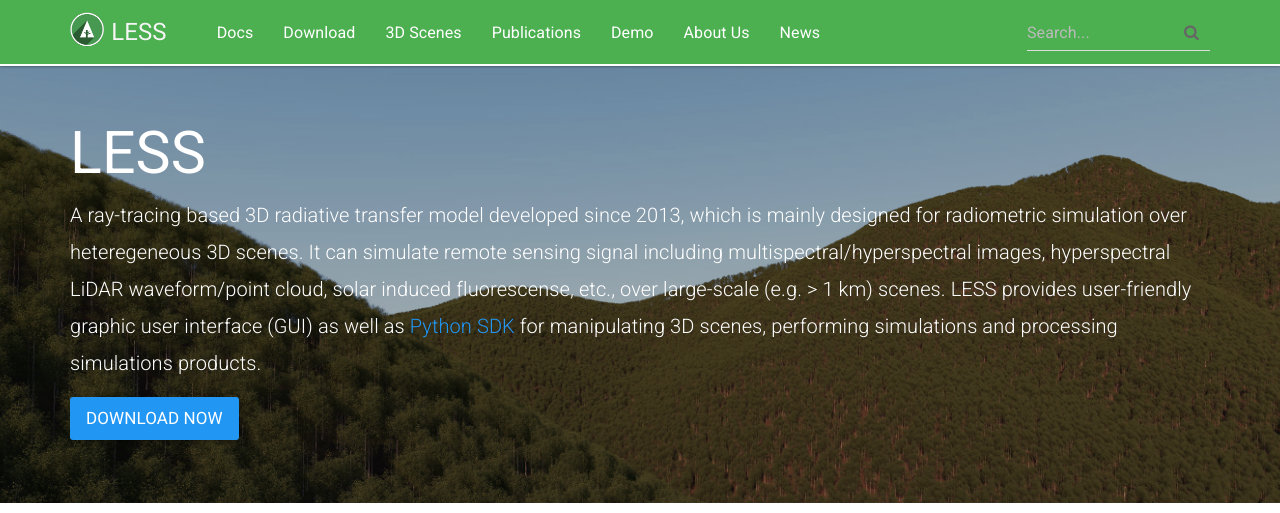
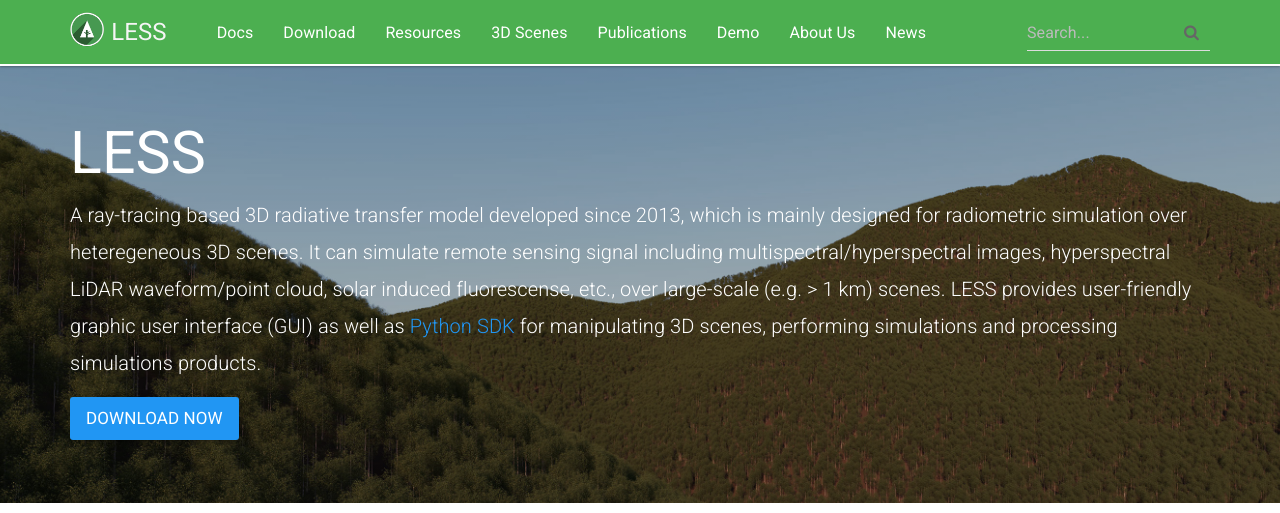
Before and after one commit to jianboqi/jianboqi.github.io, a Jekyll site: the page built from index.html, in a window 1280 px wide. Shown: the top 513 px of the page. Built offline with Jekyll 4.4.1, drawn with Linux system fonts in a browser that asks for light colours; nearby versions of some CDN libraries; comment, search, counter and statistics services are not loaded; grey boxes are pictures that could not be loaded.

Commit message:
Update topnav.html

```diff
--- a/_includes/topnav.html
+++ b/_includes/topnav.html
@@ -15,6 +15,7 @@
             <ul class="nav navbar-nav">
                 <li {% if page.sectionid=='docs' %} class="active" {% endif %}><a href="{{ "/docs/documentation/" | prepend: site.baseurl }}">Docs</a></li>
                 <li {% if page.sectionid=='page_dowload' %} class="active" {% endif %}><a href="{{ "/download-less/" | prepend: site.baseurl }}">Download</a></li>
+                <li {% if page.sectionid=='resources' %} class="active" {% endif %}><a href="{{ "/resources/resources/" | prepend: site.baseurl }}">Resources</a></li>
                 <li {% if page.sectionid=='page_3dscenes' %} class="active" {% endif %}><a href="{{ "/3dscenes/" | prepend: site.baseurl }}">3D Scenes</a></li>
                 <!--<li {% if page.sectionid=='page_3dobjects' %} class="active" {% endif %}><a href="{{ "/3dobjects/" | prepend: site.baseurl }}">3D Objects</a></li>-->
                 <li {% if page.sectionid=='page_publications' %} class="active" {% endif %}><a href="{{ "/publications/" | prepend: site.baseurl }}">Publications</a></li>
```
